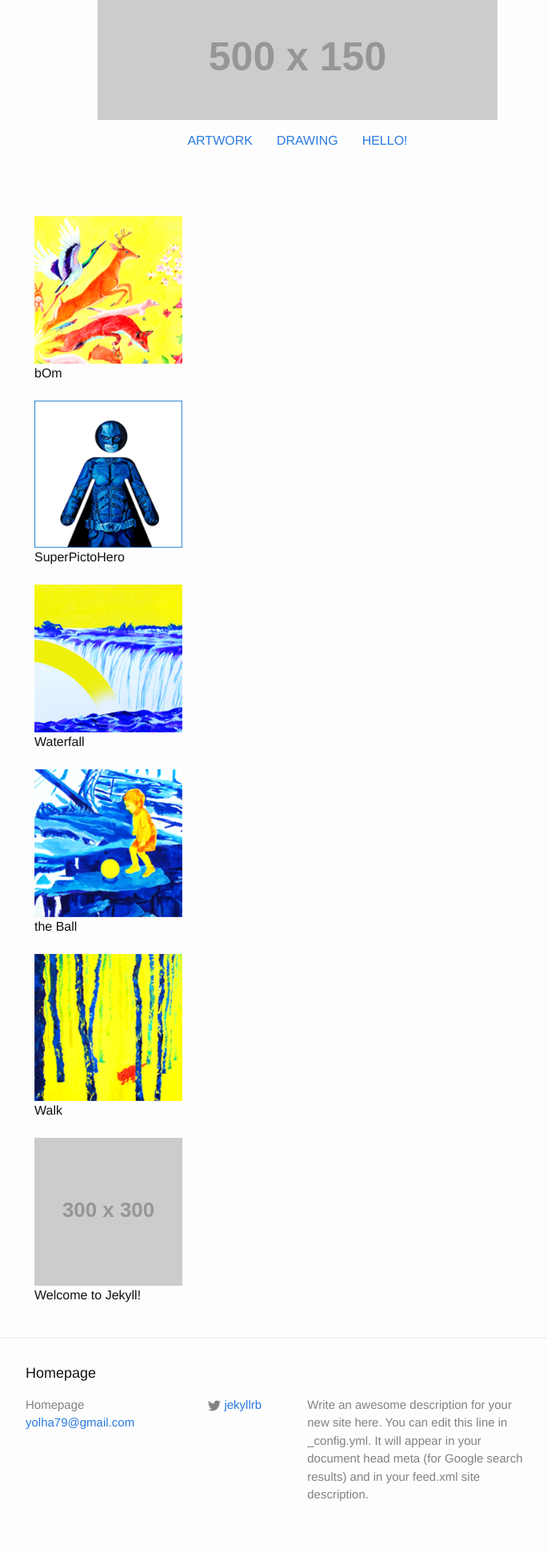
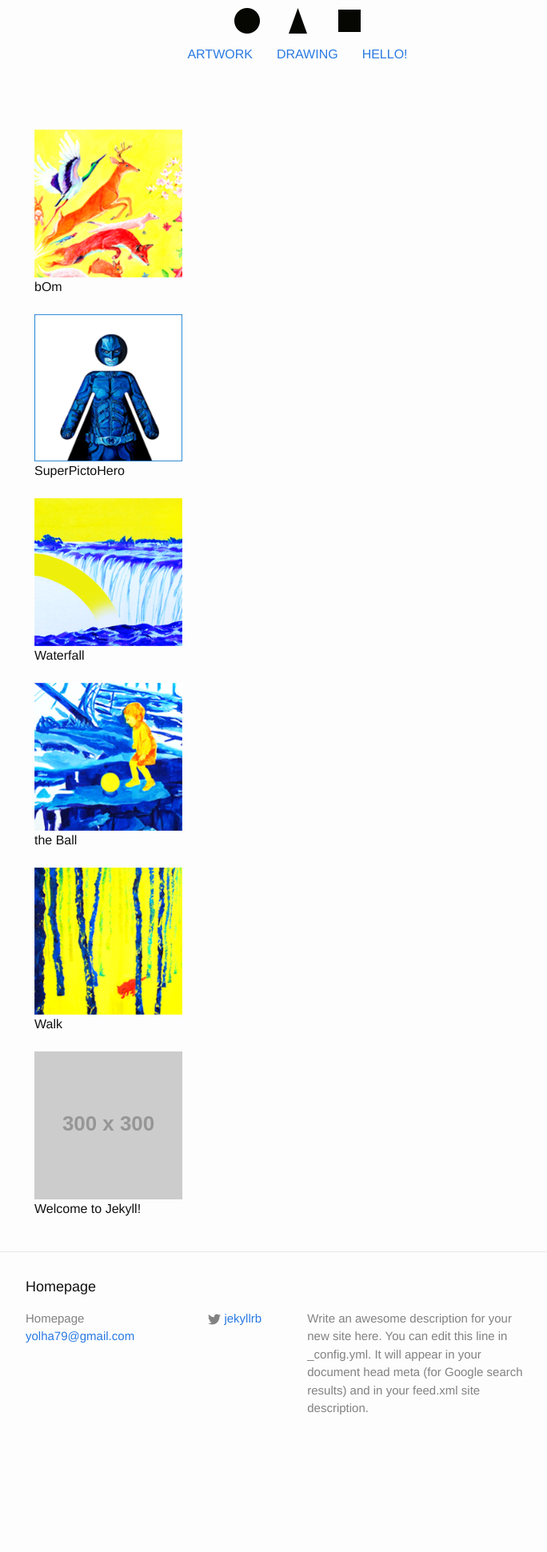
Before and after one commit to stellapark/edenyoon.github.io, a Jekyll site: the page built from index.html, in a window 1280 px wide. Shown: the whole page at 80% size, without its empty margins (268-952 px from the left). Built offline with Jekyll 4.4.1, drawn with Linux system fonts in a browser that asks for light colours; after the commit the page ends 1833 px from its top, so only the background shows below that.

Commit message:
로고 적용

```diff
--- a/_includes/header.html
+++ b/_includes/header.html
@@ -1,7 +1,7 @@
 <header class="site-header">
 
   <div class="wrap">
-    <a class="site-title" href="{{ site.baseurl }}/"><img src="http://placehold.it/500x150"></a>
+    <a class="site-title" href="{{ site.baseurl }}/"><img src="{{ site.url }}/img/logo_main.png"></a>
 
     <nav class="navbar">
       <div class="container">
--- a/_sass/_layout.scss
+++ b/_sass/_layout.scss
@@ -2,6 +2,7 @@
  * Site header
  */
 .site-header {
+    margin-top: 10px;
     position: relative;
     text-align: center;
 }
```
